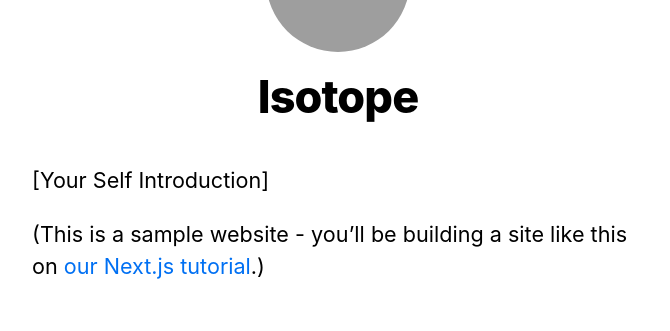
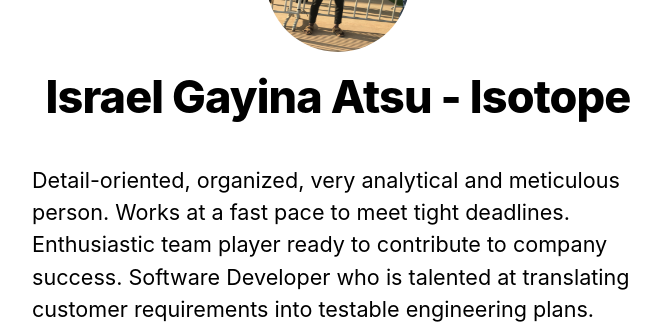
Before and after one commit to IsotopeAlpha/MyCV, a Next.js app: page / in a window 1280 px wide. Shown: the part 146-477 px from the top of the page, without its empty margins (302-972 px from the left). Built offline with nearby package versions, Linux system fonts and the light colour scheme; grey boxes are pictures that could not be loaded.

Commit message:
added profile

```diff
--- a/Layout/components/layout.js
+++ b/Layout/components/layout.js
@@ -4,8 +4,8 @@
 import styles from './layout.module.css';
 import Link from 'next/link';
 
-const name = 'Isotope';
-export const siteTitle = 'Next.js Sample Website';
+const name = 'Israel Gayina Atsu - Isotope';
+export const siteTitle = 'This is a website about me and my carrier';
 
 export default function Layout({ children, home }) {
   return (
--- a/pages/index.js
+++ b/pages/index.js
@@ -9,11 +9,15 @@
         <title>{siteTitle}</title>
       </Head>
       <section className={utilStyles.headingMd}>
-        <p>[Your Self Introduction]</p>
-        <p>
-          (This is a sample website - you’ll be building a site like this on{' '}
-          <a href="https://nextjs.org/learn">our Next.js tutorial</a>.)
-        </p>
+        <p>Detail-oriented, organized, very analytical and meticulous person. Works at a fast pace to meet tight deadlines.
+          Enthusiastic team player ready to contribute to company success. Software Developer who is talented at translating customer requirements into testable engineering plans.
+          <br/>Maintains exceptional development quality from conception through distribution. Works alongside clients and colleagues through all stages of development to produce outstanding final products.
+          Result-focused software engineering professional with extensive experience in development and testing.
+          Well-versed in promoting objective-oriented approaches to real-time software development.
+          Hands-on Software Developer is eager to collaborate with customers to find optimal solutions. Carefully customizes each product to user needs and budgets.
+          Provides reliably actionable code and software assets for customers and internal data libraries. <br/>Enthusiastic technical professional with a complete understanding of the entire software development cycle.
+          A hardworking and passionate job seeker with strong organizational skills eager to secure an entry-level Software Developer position.
+          Ready to help the team achieve company goals. Very good in troubleshooting and diagnosing computers for hidden faults and finding solutions to them.</p>
       </section>
     </Layout>
   );
```
Also changed, not shown: public/images/profile.jpg (added).
